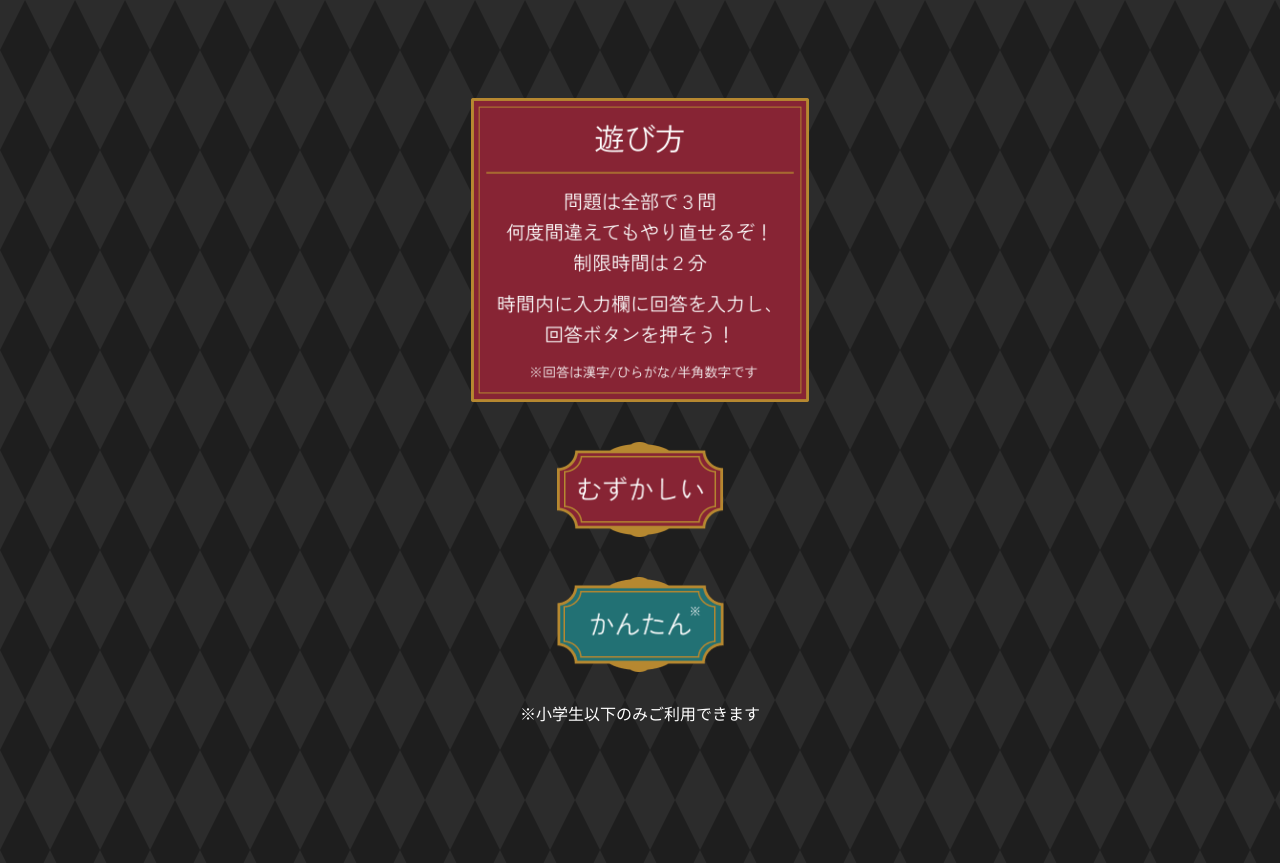
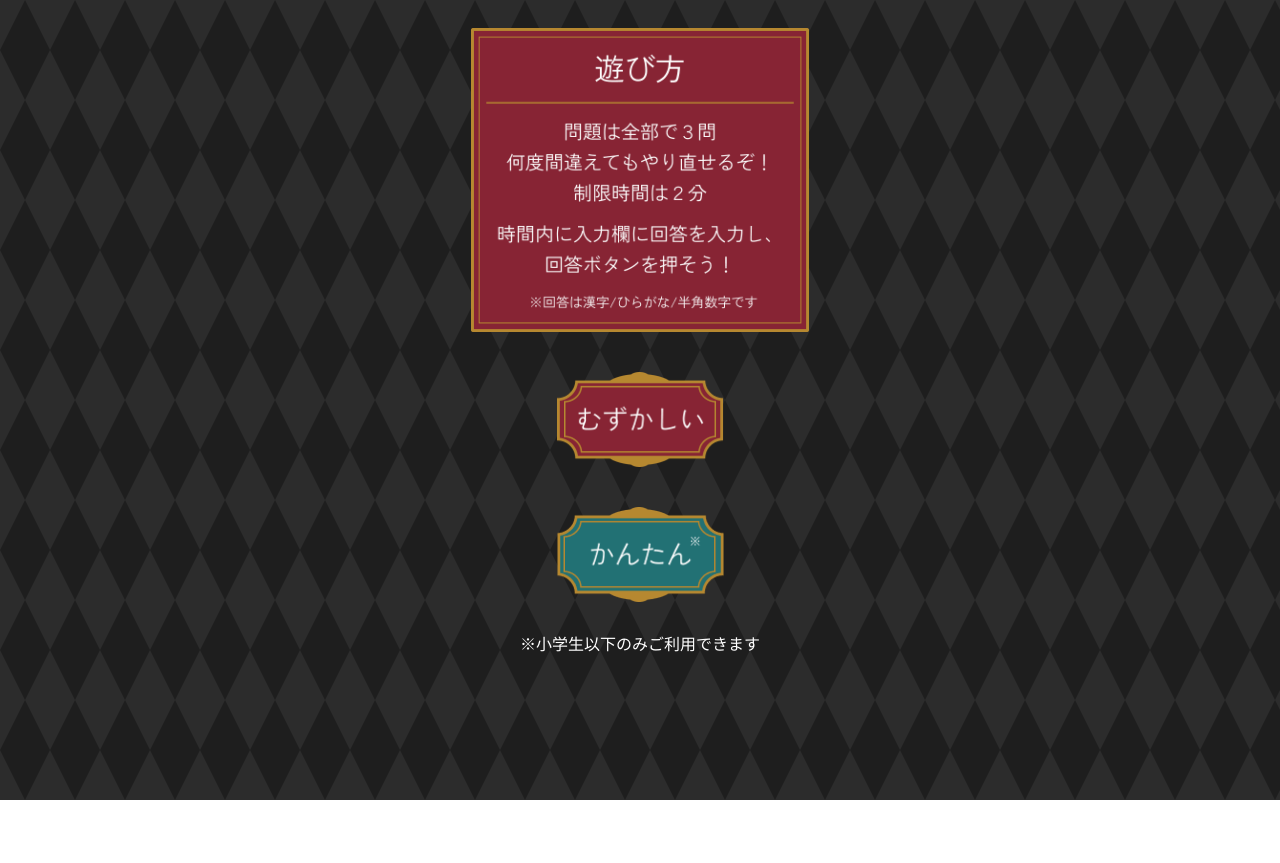
Before and after one commit to muchumukogawa-oss/muchu_nazotoki.github.io, a plain HTML site: page select-level.html in a window 1280 px wide. After the commit the page ends 800 px from the top, so only its background shows below. Drawn offline with Linux system fonts and the light colour scheme.

Commit message:
select-level配置調整

```diff
--- a/select-level.html
+++ b/select-level.html
@@ -9,7 +9,7 @@
         display: flex;
         flex-direction: column;
         align-items: center;
-        padding: 90px 0px 111px 0px;
+        padding: 20px 0px 111px 0px;
         gap: 40px;
 
         color: #fff;
```
